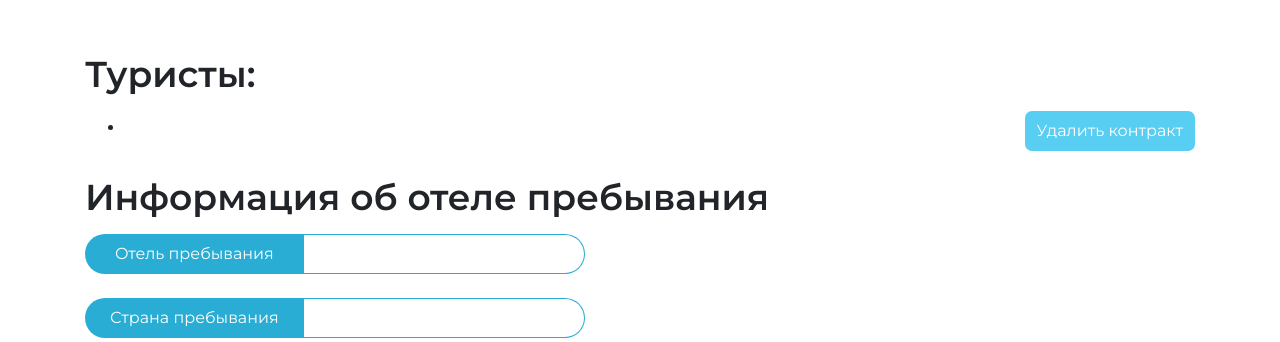
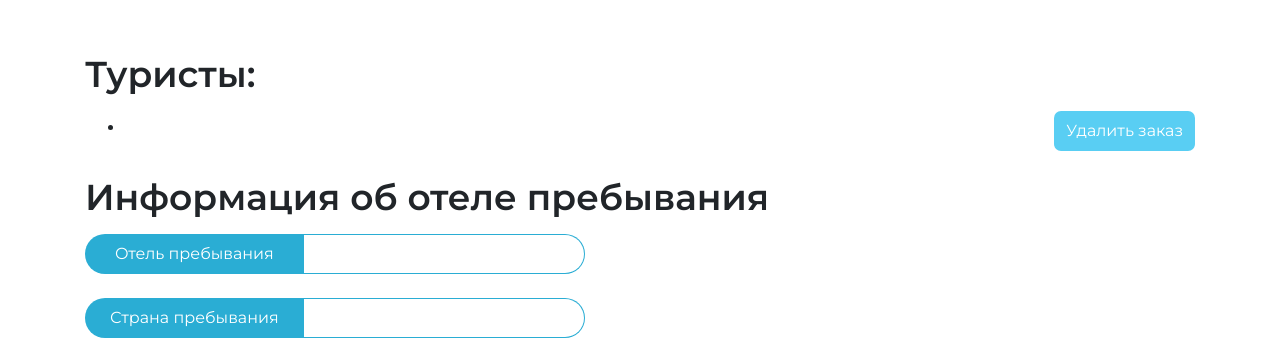
Before and after one commit to ayyylmao690/MishanovProject-kurc, a Django app: page /agent/contract/1/ in a window 1280 px wide. Shown: the part 108-450 px from the top of the page. Run offline with Django 3.2, Linux system fonts and the light colour scheme; a user stored in the database is signed in; data comes from the database, SQL or seed files in the repository; both versions use the stored data as it was after the commit.

Commit message:
small design changes

```diff
--- a/djangoProject/djangoApp/templates/full_contract.html
+++ b/djangoProject/djangoApp/templates/full_contract.html
@@ -5,7 +5,7 @@
 {% block content %}
 <div style="margin-top: 50px">
     <h1 class="semi-text" style="margin-bottom:15px;">Туристы:</h1>
-    <button class="btn btn-primary" data-bs-toggle="modal" data-bs-target="#delete_submit" style="float:right;">Удалить контракт</button>
+    <button class="btn btn-primary" data-bs-toggle="modal" data-bs-target="#delete_submit" style="float:right;">Удалить заказ</button>
     <ul id="clients-ul">
         {% if full_contract.group_id %}
         {% for client in full_contract.group_id.client.all %}
@@ -33,7 +33,7 @@
                     Удалить запись?
                 </div>
                 <div class="modal-footer">
-                    <a href={% url 'delete_contract' id=full_contract.id %}>Удалить</a>
+                    <a class="btn btn-primary" href={% url 'delete_contract' id=full_contract.id %}>Удалить</a>
                     <a class="btn btn-secondary" data-bs-dismiss="modal" aria-label="Close">Закрыть</a>
                 </div>
             </div>
--- a/djangoProject/djangoApp/views.py
+++ b/djangoProject/djangoApp/views.py
@@ -6,7 +6,7 @@
 from django.contrib.auth.views import LoginView
 from django.contrib.auth import logout
 from django.views import View
-from django.views.generic import ListView, DetailView
+from django.views.generic import ListView
 from .base import *
 from .forms import *
 from .models import *
@@ -15,7 +15,6 @@
 from datetime import timedelta
 from django.contrib.auth.decorators import login_required
 from django.contrib import messages
-from itertools import chain
 
 
 class ClietsPage(LoginRequiredMixin, ListView):
```
Also changed, not shown: djangoProject/djangoApp/templates/call_request.html (+9 -7 lines), djangoProject/db.sqlite3.
